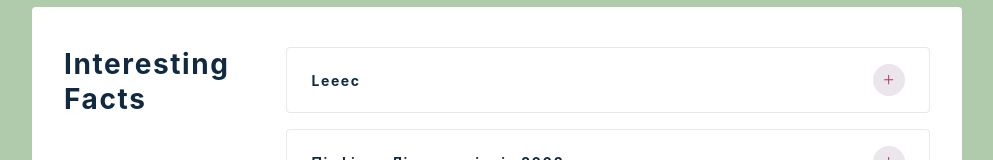
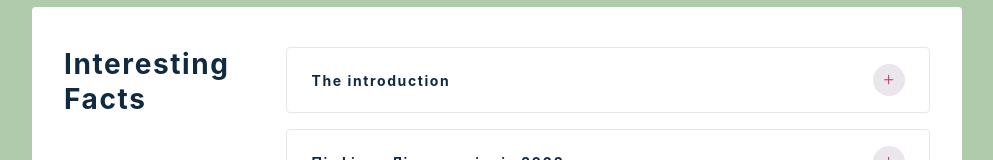
Before and after one commit to Darya53/react, a React (Create React App) app: page / in a window 1280 px wide. Shown: the part 148-308 px from the top of the page, without its empty margins (143-1136 px from the left). Built offline with nearby package versions, Linux system fonts and the light colour scheme; the HTML template or start-up script is replaced by a standard one.

Commit message:
Update data.js

```diff
--- a/src/data.js
+++ b/src/data.js
@@ -1,8 +1,8 @@
 const questions = [
     {
         id: 1,
-        title: 'Leeec',
-        info: 'Жовта та червона картка з`явилися у футбольних арбітрів лише наприкінці 1960-х років – глава суддівського корпусу роздумував над тим, як згладити мовний бар`єр між арбітрами та гравцями, коли йому на очі попався світлофор. Так футбольні судді перестали робити записи у блокнотах і почали показувати футболістам картки, зрозумілі у будь-якій країні світу.'
+        title: 'The introduction',
+        info: '.'
     },
     {
         id: 2,
```
